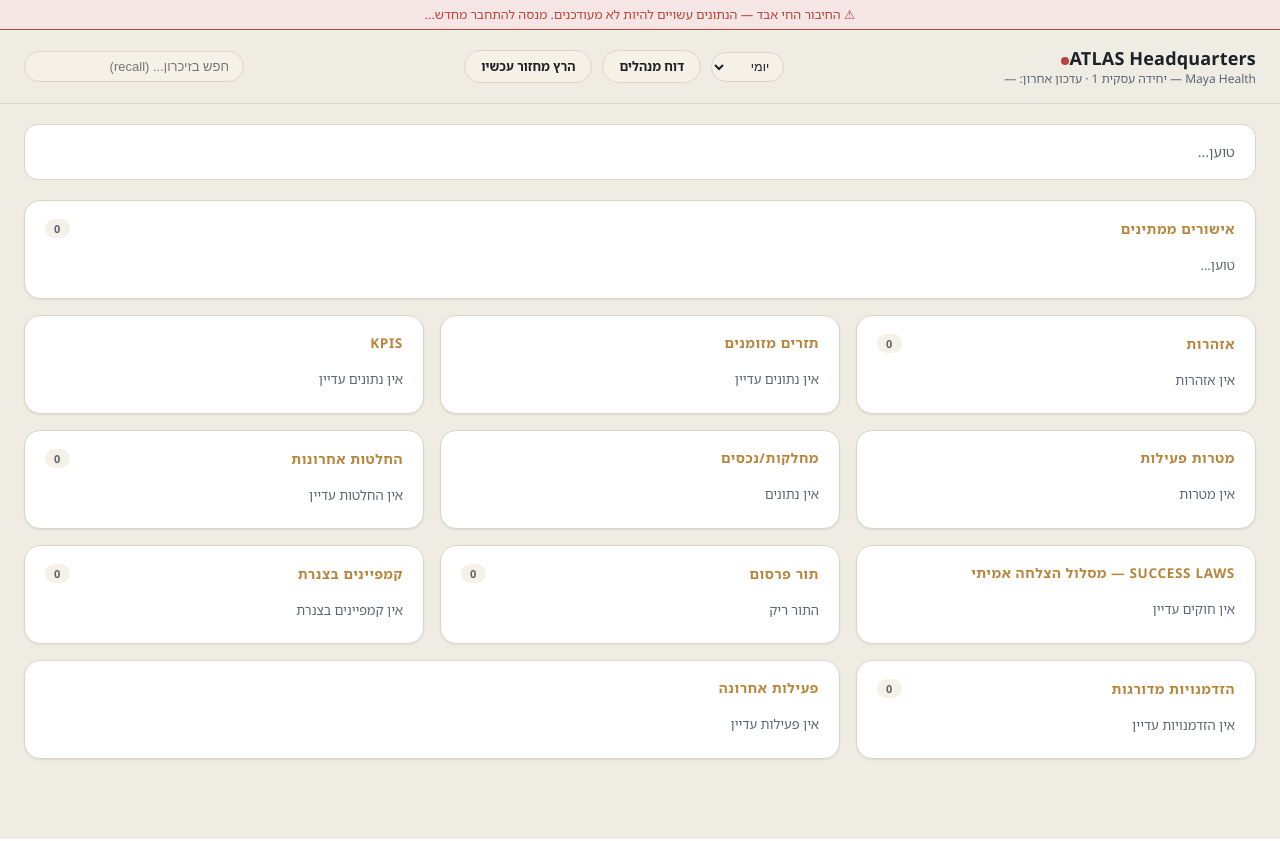
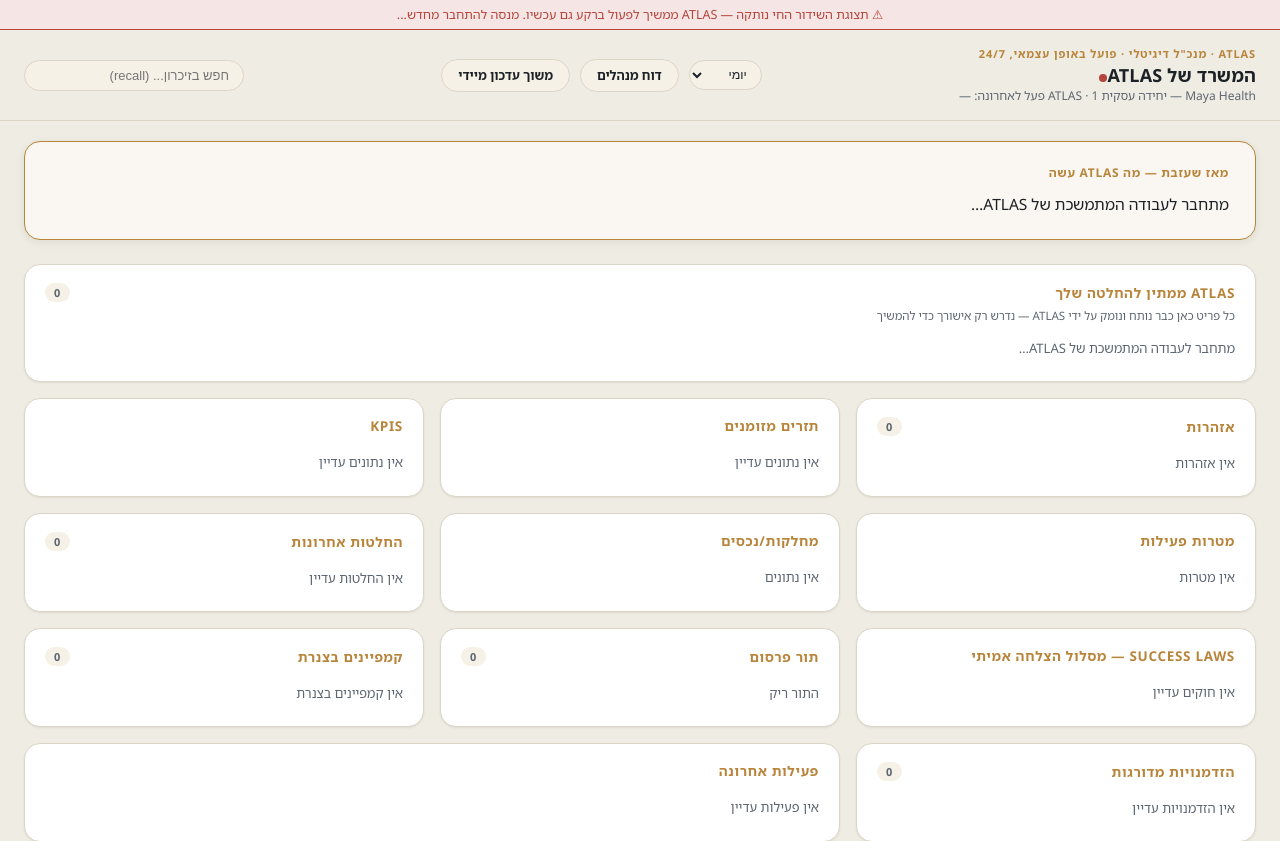
Before and after one commit to pinisapir007/atlas, a Python web app: template src/atlas/headquarters/templates/index.html in a window 1280 px wide. Shown: the top 841 px of the page. Run offline with Jinja, Linux system fonts and the light colour scheme; the template is opened without the code that fills it, so the values that code supplies are empty.

Commit message:
Headquarters V4: reframe UX around ATLAS as the 24/7 primary user
The founder's directive: this is not a dashboard the founder operates --
it's ATLAS's own office, which the founder visits to make decisions on
work already in progress. Every change here is presentation/copy, no
new backend capability:

- The real briefing() narrative becomes the visual hero of the page
  (a bordered, accent-tinted "since you left" card), not a small muted
  footnote below the header.
- "Run cycle now" is relabeled to "pull an immediate update," with a
  tooltip stating ATLAS already runs autonomously every 30 minutes --
  the button no longer implies ATLAS is dormant until clicked.
- "Pending approvals" is reframed as "ATLAS is waiting on your
  decision," with a sub-line stating ATLAS already reasoned through
  each item; the empty state reads "nothing waiting on you -- ATLAS
  keeps working" instead of a neutral empty list.
- The header's "last update" showed the browser's render time, not
  anything ATLAS did -- replaced with a real "ATLAS last active at"
  timestamp computed server-side from the real activity/decision logs
  (_real_last_active in server.py), so it reflects when ATLAS actually
  last acted, never when the tab last refreshed.
- Loading and disconnect copy reframed to "connecting to ATLAS's
  ongoing work" / "the live view dropped, ATLAS keeps working in the
  background" -- a dropped SSE connection no longer reads as ATLAS
  having stopped.

Live-validated against a real running server in an isolated scratch
.atlas/ dir: real atlas_last_active timestamp returned and matched a
seeded Decision's created_at, all reframed copy confirmed served in
the real HTML, a real pending task approved end-to-end via the API.
Confirmed production .atlas/ file mtimes unchanged throughout. Full
suite: 1396 passed.

Co-Authored-By: Claude Sonnet 5 <noreply@anthropic.com>

```diff
--- a/src/atlas/headquarters/templates/index.html
+++ b/src/atlas/headquarters/templates/index.html
@@ -16,6 +16,7 @@
   body { background:var(--bg); color:var(--ink); font-family:"Segoe UI","Arial Hebrew","Noto Sans Hebrew",system-ui,sans-serif; direction: rtl; text-align: right; }
   .tabular { font-variant-numeric: tabular-nums; }
   header { position: sticky; top: 0; z-index: 10; background: var(--bg); border-bottom: 1px solid var(--line); padding: 16px 24px; display: flex; align-items: center; justify-content: space-between; gap: 16px; flex-wrap: wrap; }
+  .eyebrow { font-size: 11px; text-transform: uppercase; letter-spacing: .08em; color: var(--accent); font-weight: 700; margin-bottom: 2px; }
   header h1 { font-size: 18px; margin: 0; letter-spacing: .01em; }
   .live-dot { width: 8px; height: 8px; border-radius: 50%; background: var(--good); display: inline-block; margin-left: 6px; animation: pulse 2.4s infinite; }
   @keyframes pulse { 0%,100% { opacity: 1; } 50% { opacity: .35; } }
@@ -25,7 +26,9 @@
   #recall-input:focus { outline: 1px solid var(--accent); }
 
   .wrap { max-width: 1280px; margin: 0 auto; padding: 20px 24px 80px; }
-  .briefing { background: var(--surface); border: 1px solid var(--line); border-radius: 14px; padding: 16px 20px; margin-bottom: 20px; font-size: 14px; color: var(--ink-dim); white-space: pre-wrap; line-height: 1.6; }
+  .briefing-hero { border: 1px solid var(--accent); border-radius: 16px; padding: 22px 26px; margin-bottom: 24px; background: color-mix(in srgb, var(--accent) 7%, var(--surface)); box-shadow: 0 2px 10px var(--shadow); }
+  .briefing-label { font-size: 12px; text-transform: uppercase; letter-spacing: .06em; color: var(--accent); font-weight: 800; margin-bottom: 10px; }
+  .briefing { font-size: 15.5px; color: var(--ink); white-space: pre-wrap; line-height: 1.7; }
 
   .grid { display: grid; grid-template-columns: repeat(auto-fit, minmax(320px, 1fr)); gap: 16px; }
   .card { background: var(--surface); border: 1px solid var(--line); border-radius: 16px; padding: 18px 20px; box-shadow: 0 1px 2px var(--shadow); }
@@ -77,6 +80,7 @@
   .btn-action { background: var(--surface2); border: 1px solid var(--line); color: var(--ink); border-radius: 20px; padding: 7px 16px; font-size: 12.5px; font-weight: 700; }
   .btn-action:hover { border-color: var(--accent); color: var(--accent); }
   select#period-select { background: var(--surface2); border: 1px solid var(--line); border-radius: 20px; padding: 6px 10px; font-size: 12.5px; color: var(--ink); }
+  .section-sub { font-size: 11.5px; color: var(--ink-dim); margin: -6px 0 10px; }
 
   #report-modal { position: fixed; inset: 0; background: rgba(0,0,0,.45); display: none; align-items: flex-start; justify-content: center; z-index: 50; padding: 40px 20px; overflow-y: auto; }
   #report-modal.open { display: flex; }
@@ -89,11 +93,12 @@
 </style>
 </head>
 <body>
-<div id="conn-warning">⚠ החיבור החי אבד — הנתונים עשויים להיות לא מעודכנים. מנסה להתחבר מחדש...</div>
+<div id="conn-warning">⚠ תצוגת השידור החי נותקה — ATLAS ממשיך לפעול ברקע גם עכשיו. מנסה להתחבר מחדש...</div>
 <header>
   <div>
-    <h1>ATLAS Headquarters<span class="live-dot" id="live-dot" title="עדכון חי כל 5 שניות"></span></h1>
-    <div class="live-label">Maya Health — יחידה עסקית 1 · עדכון אחרון: <span id="last-update">—</span></div>
+    <div class="eyebrow">ATLAS · מנכ"ל דיגיטלי · פועל באופן עצמאי, 24/7</div>
+    <h1>המשרד של ATLAS<span class="live-dot" id="live-dot" title="מחובר לפעילות החיה של ATLAS"></span></h1>
+    <div class="live-label">Maya Health — יחידה עסקית 1 · ATLAS פעל לאחרונה: <span id="last-active">—</span></div>
   </div>
   <div class="header-actions">
     <select id="period-select">
@@ -102,7 +107,7 @@
       <option value="monthly">חודשי</option>
     </select>
     <button class="btn-action" onclick="generateReport()">דוח מנהלים</button>
-    <button class="btn-action" onclick="runTick()" id="tick-btn">הרץ מחזור עכשיו</button>
+    <button class="btn-action" onclick="runTick()" id="tick-btn" title="ATLAS כבר פועל באופן עצמאי כל 30 דקות — זה רק מקדים את המחזור הבא">משוך עדכון מיידי</button>
   </div>
   <div id="recall-box">
     <input id="recall-input" type="text" placeholder="חפש בזיכרון... (recall)">
@@ -114,17 +119,21 @@
 <div id="report-modal">
   <div id="report-panel">
     <button id="report-close" onclick="closeReport()">✕</button>
-    <div id="report-body">טוען דוח...</div>
+    <div id="report-body">מביא את הדוח האמיתי...</div>
   </div>
 </div>
 
 <div class="wrap">
-  <div class="briefing" id="briefing">טוען...</div>
+  <div class="briefing-hero">
+    <div class="briefing-label">מאז שעזבת — מה ATLAS עשה</div>
+    <div class="briefing" id="briefing">מתחבר לעבודה המתמשכת של ATLAS…</div>
+  </div>
 
   <div class="grid">
     <div class="card" style="grid-column: 1 / -1;">
-      <h2>אישורים ממתינים <span class="count" id="approvals-count">0</span></h2>
-      <div id="approvals-list"><div class="empty">טוען...</div></div>
+      <h2>ATLAS ממתין להחלטה שלך <span class="count" id="approvals-count">0</span></h2>
+      <div class="section-sub">כל פריט כאן כבר נותח ונומק על ידי ATLAS — נדרש רק אישורך כדי להמשיך</div>
+      <div id="approvals-list"><div class="empty">מתחבר לעבודה המתמשכת של ATLAS…</div></div>
     </div>
 
     <div class="card">
@@ -189,11 +198,20 @@ const $ = (id) => document.getElementById(id);
 
 function esc(s) { const d = document.createElement('div'); d.textContent = String(s ?? ''); return d.innerHTML; }
 
+function fmtWhen(iso) {
+  if (!iso) return 'טרם נרשמה פעילות';
+  try { return new Date(iso).toLocaleString('he-IL'); } catch (e) { return iso; }
+}
+
 function render(state) {
-  $('last-update').textContent = new Date().toLocaleTimeString('he-IL');
+  // ATLAS's own real last-recorded-action timestamp -- never the
+  // browser's clock, so this reflects when ATLAS last actually did
+  // something, not when this tab last happened to refresh.
+  $('last-active').textContent = fmtWhen(state.atlas_last_active);
   $('briefing').textContent = state.briefing || '';
 
-  // approvals
+  // approvals -- ATLAS has already reasoned through each of these;
+  // the founder is authorizing a conclusion, not starting from zero.
   const approvals = state.pending_approvals || [];
   $('approvals-count').textContent = approvals.length;
   document.title = approvals.length ? `(${approvals.length}) ATLAS Headquarters` : 'ATLAS Headquarters';
@@ -204,7 +222,7 @@ function render(state) {
         <button class="btn-approve" onclick="act('${esc(a.id)}','approve')">אשר</button>
         <button class="btn-reject" onclick="act('${esc(a.id)}','reject')">דחה</button>
       </div>
-    </div>`).join('') : '<div class="empty">אין אישורים ממתינים</div>';
+    </div>`).join('') : '<div class="empty">שום דבר לא ממתין לך כרגע — ATLAS ממשיך לפעול</div>';
 
   // warnings
   const warnings = state.warnings || [];
@@ -309,20 +327,20 @@ document.addEventListener('click', (e) => {
 async function runTick() {
   const btn = $('tick-btn');
   btn.disabled = true;
-  btn.textContent = 'רץ...';
+  btn.textContent = 'ATLAS פועל...';
   try {
     const res = await fetch('/api/tick', { method: 'POST' });
     render(await res.json());
   } finally {
     btn.disabled = false;
-    btn.textContent = 'הרץ מחזור עכשיו';
+    btn.textContent = 'משוך עדכון מיידי';
   }
 }
 
 async function generateReport() {
   const period = $('period-select').value;
   $('report-modal').classList.add('open');
-  $('report-body').innerHTML = 'טוען דוח אמיתי...';
+  $('report-body').innerHTML = 'מביא את הדוח האמיתי...';
   const res = await fetch(`/api/review/${period}`, { method: 'POST' });
   const report = await res.json();
   const section = (title, rows) => rows && rows.length ? `<h3>${esc(title)}</h3>` + rows.map(r => `<div class="report-line">${r}</div>`).join('') : '';
```
Also changed, not shown: src/atlas/headquarters/server.py (+16 -2 lines), tests/headquarters/test_server.py (+5 -0 lines).
